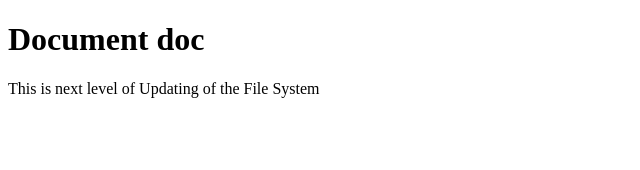
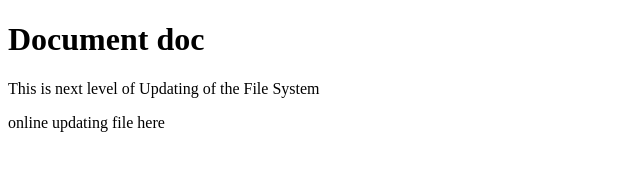
Before and after one commit to delwar69/OOP-concept, a plain HTML site: page index.html in a window 1280 px wide. Shown: the whole page, without its empty margins (0-640 px from the left). Drawn offline with Linux system fonts and the light colour scheme.

Commit message:
Update index.html

```diff
--- a/index.html
+++ b/index.html
@@ -8,5 +8,6 @@
 <body>
     <h1>Document doc </h1>
     <p> This is next level of Updating of the File System </p>
+      <p> online updating file here </p>
 </body>
 </html>
```
